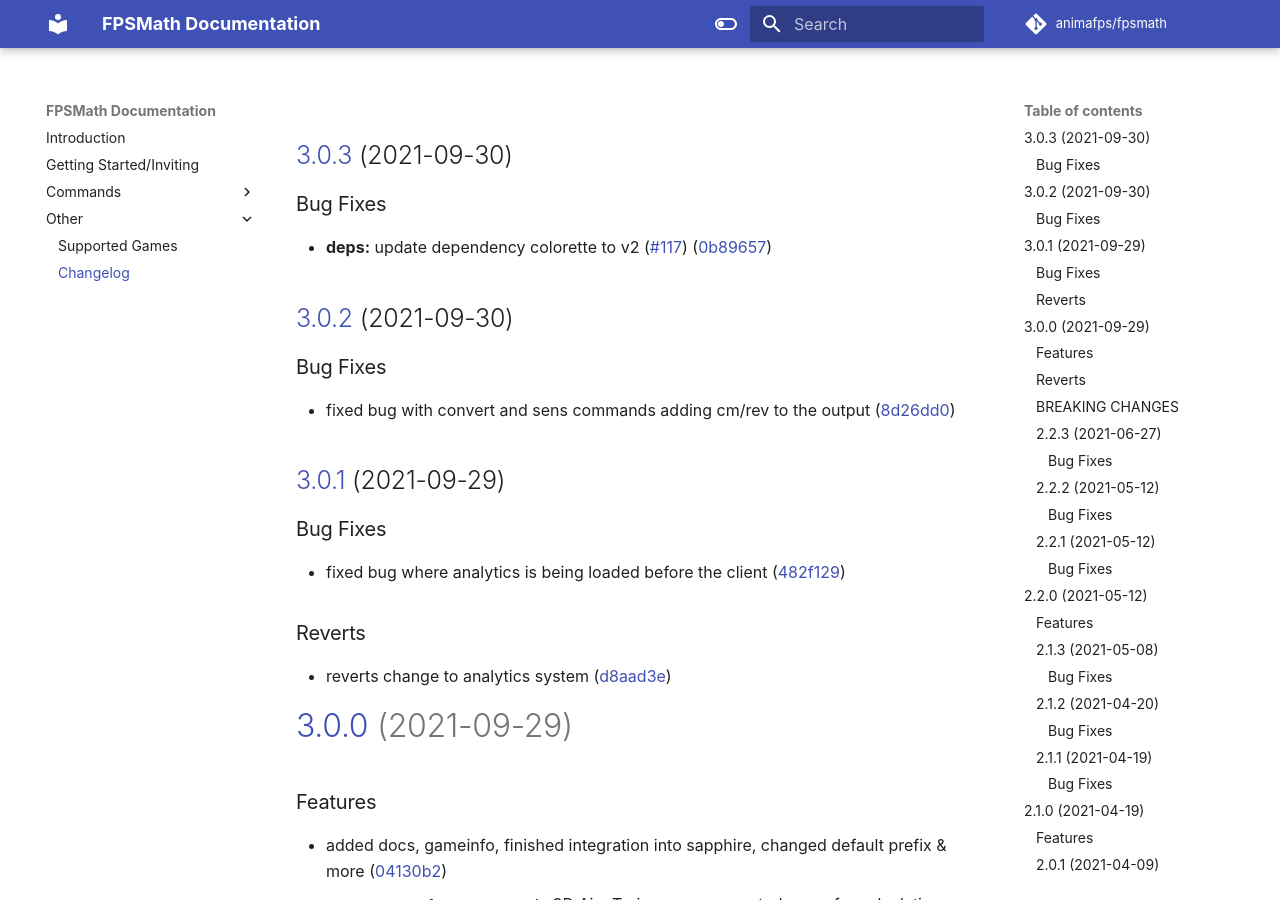
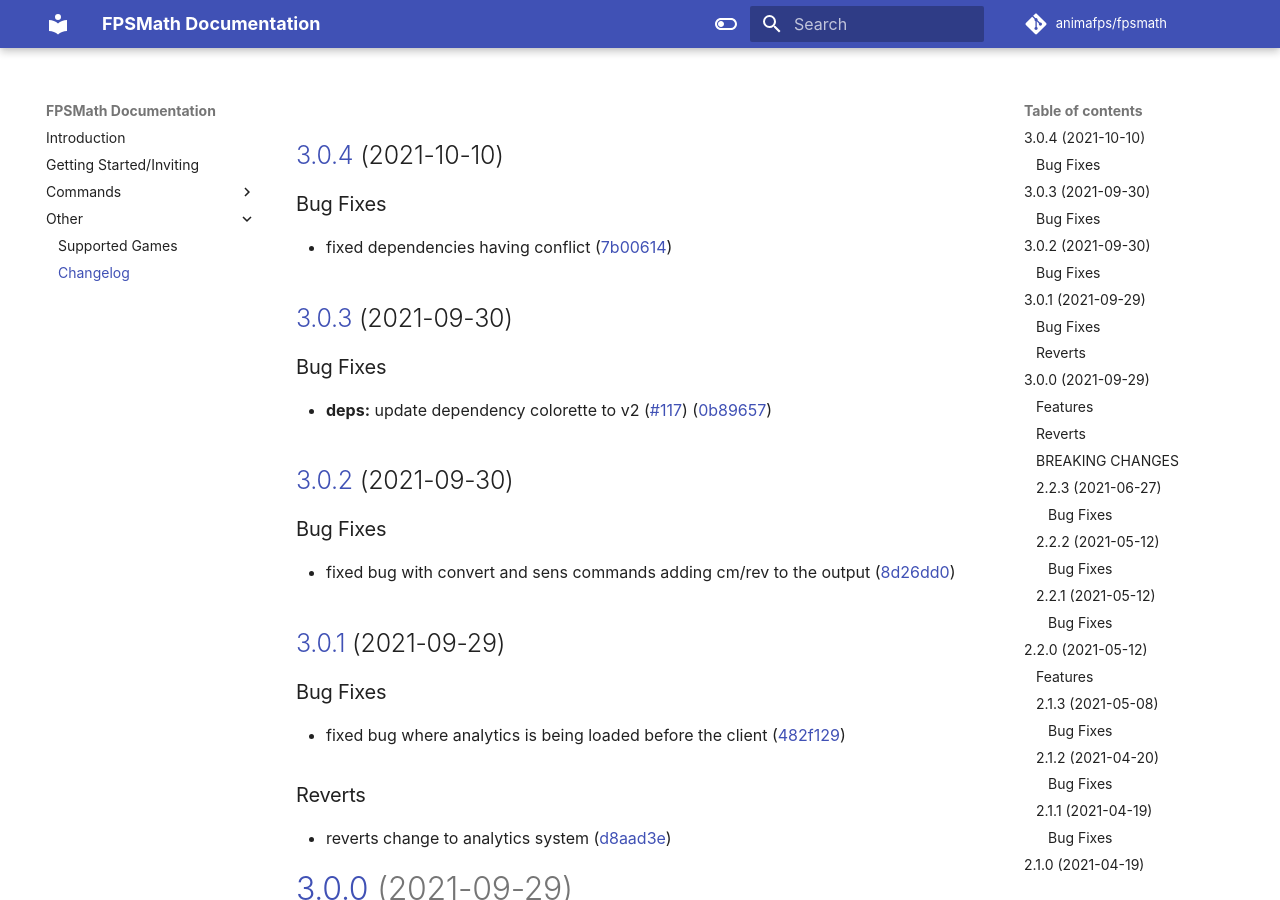
Before and after one commit to animafps/fpsmath, an MkDocs documentation site: the page built from docs/changelog.md, in a window 1280 px wide and 900 px high. Built offline with MkDocs 1.6.1 and Material for MkDocs 9.7.7, drawn with Linux system fonts in a browser that asks for light colours; comment, search, counter and statistics services are not loaded.

Commit message:
chore(release): 3.0.4 [skip ci]
## [3.0.4](https://github.com/animafps/fpsmath/compare/v3.0.3...v3.0.4) (2021-10-10)

### Bug Fixes

* fixed dependencies having conflict ([7b00614](https://github.com/animafps/fpsmath/commit/7b006145a65ce09ce38cf9eb8c8b1bb29277e7fa))

```diff
--- a/docs/changelog.md
+++ b/docs/changelog.md
@@ -1,3 +1,10 @@
+## [3.0.4](https://github.com/animafps/fpsmath/compare/v3.0.3...v3.0.4) (2021-10-10)
+
+
+### Bug Fixes
+
+* fixed dependencies having conflict ([7b00614](https://github.com/animafps/fpsmath/commit/7b006145a65ce09ce38cf9eb8c8b1bb29277e7fa))
+
 ## [3.0.3](https://github.com/animafps/fpsmath/compare/v3.0.2...v3.0.3) (2021-09-30)
 
 
--- a/package.json
+++ b/package.json
@@ -1,7 +1,7 @@
 {
 	"name": "fpsmath",
 	"private": true,
-	"version": "3.0.3",
+	"version": "3.0.4",
 	"homepage": "https://fpsmath.animafps.xyz",
 	"license": "AGPL-3.0-or-later",
 	"main": "dist/index.js",
```
